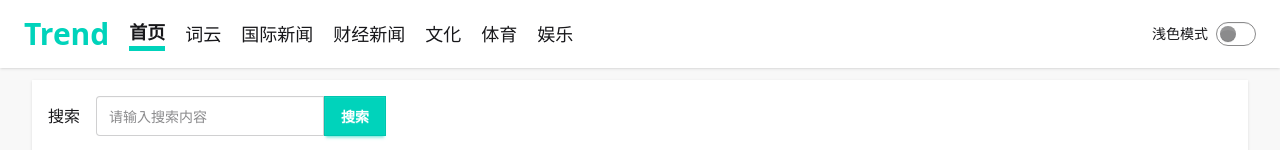
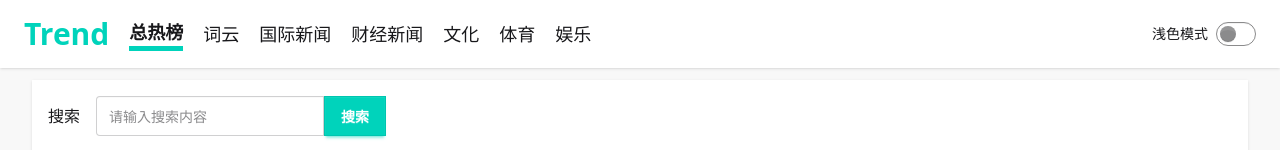
Before and after one commit to Njasoo/HotTagPlatform_frontend, a Vue app: page /#/newslist in a window 1280 px wide. Shown: the top 150 px of the page. Built offline with nearby package versions, Linux system fonts and the light colour scheme; no server answers.

Commit message:
修改文字

```diff
--- a/src/pages/Home.vue
+++ b/src/pages/Home.vue
@@ -102,7 +102,7 @@ interface Page {
   value: string;
 }
 const pages: Page[] = [
-  { name: "首页", value: "/newslist" },
+  { name: "总热榜", value: "/newslist" },
   { name: "词云", value: "/wordcloud" },
   { name: "国际新闻", value: "/internation" },
   { name: "财经新闻", value: "/finance" },
```
